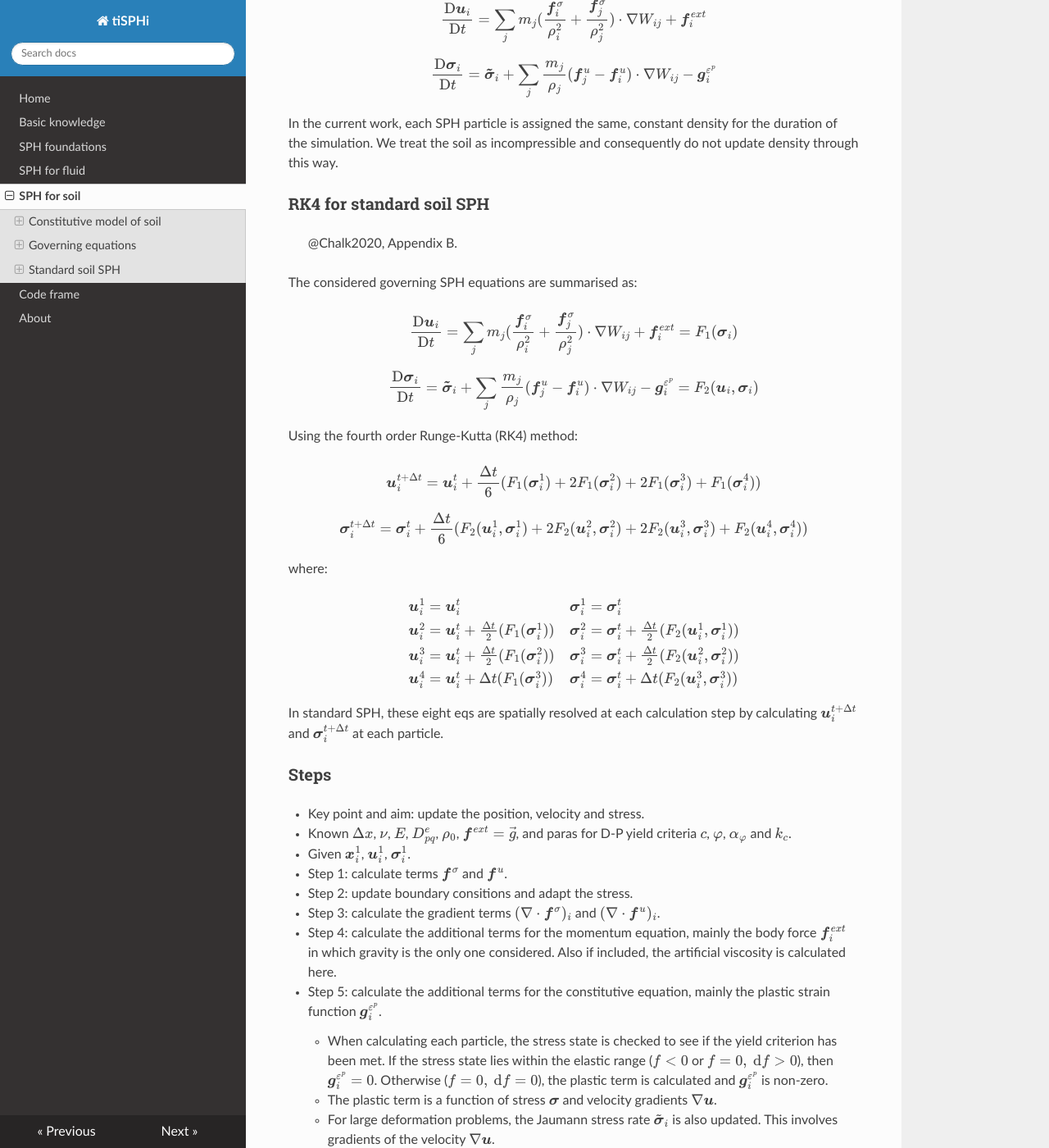
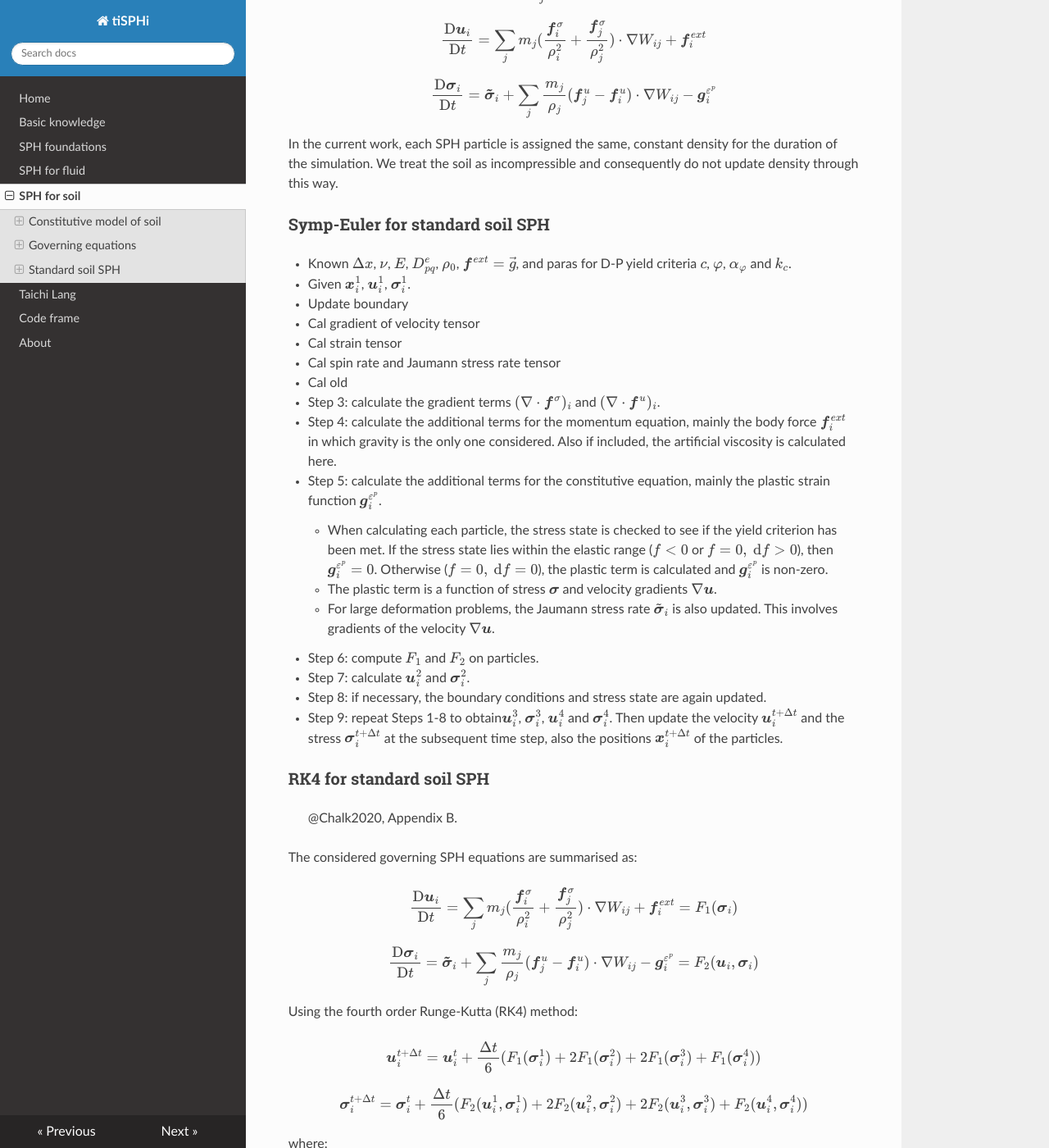
Before and after one commit to Rabmelon/tiSPHi, an MkDocs documentation site: the page built from docs/soil.md, in a window 1280 px wide and 1400 px high, scrolled down 8278 px. Shown: the whole window at 82% size. Built offline with MkDocs 1.6.1, drawn with Linux system fonts in a browser that asks for light colours; nearby versions of some CDN libraries; some of the changed text lies outside the part shown.

Commit message:
still some wrong in paras

```diff
--- a/docs/soil.md
+++ b/docs/soil.md
@@ -167,15 +167,15 @@
 \end{array} \right) \end{aligned}
 ,
 \begin{aligned} \boldsymbol{\tilde{\sigma}} = \left(\begin{array}{c}
-      2\sigma_{xy}\omega_{xy}\\ 2\sigma_{xy}\omega_{yx}\\
-      \sigma_{xx}\omega_{yx}+\sigma_{yy}\omega_{xy}\\ 0
+      2\sigma_{xy}\dot\omega_{xy}\\ 2\sigma_{xy}\dot\omega_{yx}\\
+      \sigma_{xx}\dot\omega_{yx}+\sigma_{yy}\dot\omega_{xy}\\ 0
     \end{array} \right)
     = \left(\begin{array}{c}
-      2\sigma_{xy}\omega_{xy}\\ -2\sigma_{xy}\omega_{xy}\\
-      (\sigma_{yy}-\sigma_{xx})\omega_{xy}\\ 0
+      2\sigma_{xy}\dot\omega_{xy}\\ -2\sigma_{xy}\dot\omega_{xy}\\
+      (\sigma_{yy}-\sigma_{xx})\dot\omega_{xy}\\ 0
 \end{array} \right) \end{aligned}$$
 
-$$\dot\omega_{\alpha\beta}=\frac{1}{2}(\frac{\partial u_{\alpha}}{\partial x_{\beta}}-\frac{\partial u_{\beta}}{\partial x_{\alpha}})\ ,\ \omega_{xy} = \frac{1}{2}(\frac{\partial u_x}{\partial x_y}-\frac{\partial u_y}{\partial x_x})$$
+$$\dot\omega_{\alpha\beta}=\frac{1}{2}(\frac{\partial u_{\alpha}}{\partial x_{\beta}}-\frac{\partial u_{\beta}}{\partial x_{\alpha}})\ ,\ \dot\omega_{xy} = \frac{1}{2}(\frac{\partial u_x}{\partial x_y}-\frac{\partial u_y}{\partial x_x})$$
 
 $$\begin{aligned} \boldsymbol{f}^u = \left (\begin{array}{cc}
     D^e_{11}u_x    &D^e_{12}u_y\\ D^e_{21}u_x    &D^e_{22}u_y\\
@@ -270,7 +270,7 @@
 The stress increment is then calculated from specific rules: ${\rm d}\boldsymbol{\sigma}=\boldsymbol{D}^{ep}:{\rm d}\boldsymbol{\varepsilon}$
 
 > **QUESTIONS**:
-> 1. Is the stress derivative ? deviation? divergancy? the material derivative or partial derivative?
+> 1. Is the stress derivative ? deviation? divergancy? the material derivative or partial derivative? It should be $\partial\sigma/\partial t$? Or the stress is also proper to be described in material derivative?
 
 ## Standard soil SPH
 
@@ -286,6 +286,27 @@
 $$\frac{{\rm D} \boldsymbol{\sigma}_i}{{\rm D} t} = \boldsymbol{\tilde{\sigma}}_i+\sum_j \frac{m_j}{\rho_j}(\boldsymbol{f}_j^u-\boldsymbol{f}_i^u)\cdot\nabla W_{ij}-\boldsymbol{g}_i^{\varepsilon^p}$$
 
 In the current work, each SPH particle is assigned the same, constant density for the duration of the simulation. We treat the soil as incompressible and consequently do not update density through this way.
+
+### Symp-Euler for standard soil SPH
+
+* Known $\Delta x$, $\nu$, $E$, $D_{pq}^e$, $\rho_0$, $\boldsymbol{f}^{ext} = \vec{g}$, and paras for D-P yield criteria $c$, $\varphi$, $\alpha_{\varphi}$ and $k_c$.
+* Given $\boldsymbol{x}_i^1$, $\boldsymbol{u}_i^1$, $\boldsymbol{\sigma}_i^1$.
+* Update boundary
+* Cal gradient of velocity tensor
+* Cal strain tensor
+* Cal spin rate and Jaumann stress rate tensor
+* Cal old
+
+* Step 3: calculate the gradient terms $(\nabla\cdot\boldsymbol{f}^{\sigma})_i$ and $(\nabla\cdot\boldsymbol{f}^u)_i$.
+* Step 4: calculate the additional terms for the momentum equation, mainly the body force $\boldsymbol{f}^{ext}_i$ in which gravity is the only one considered. Also if included, the artificial viscosity is calculated here.
+* Step 5: calculate the additional terms for the constitutive equation, mainly the plastic strain function $\boldsymbol{g}^{\varepsilon^p}_i$.
+    * When calculating each particle, the stress state is checked to see if the yield criterion has been met. If the stress state lies within the elastic range ($f<0$ or $f=0,\ {\rm d}f>0$), then $\boldsymbol{g}^{\varepsilon^p}_i = 0$. Otherwise ($f=0,\ {\rm d}f=0$), the plastic term is calculated and $\boldsymbol{g}^{\varepsilon^p}_i$ is non-zero.
+    * The plastic term is a function of stress $\boldsymbol{\sigma}$ and velocity gradients $\nabla \boldsymbol{u}$.
+    * For large deformation problems, the Jaumann stress rate $\tilde{\boldsymbol{\sigma}}_i$ is also updated. This involves gradients of the velocity $\nabla \boldsymbol{u}$.
+* Step 6: compute $F_1$ and $F_2$ on particles.
+* Step 7: calculate $\boldsymbol{u}_i^2$ and $\boldsymbol{\sigma}_i^2$.
+* Step 8: if necessary, the boundary conditions and stress state are again updated.
+* Step 9: repeat Steps 1-8 to obtain$\boldsymbol{u}_i^3$, $\boldsymbol{\sigma}_i^3$, $\boldsymbol{u}_i^4$ and $\boldsymbol{\sigma}_i^4$. Then update the velocity $\boldsymbol{u}_i^{t+\Delta t}$ and the stress $\boldsymbol{\sigma}_i^{t+\Delta t}$ at the subsequent time step, also the positions $\boldsymbol{x}_i^{t+\Delta t}$ of the particles.
 
 
 ### RK4 for standard soil SPH
--- a/mkdocs.yml
+++ b/mkdocs.yml
@@ -1,10 +1,11 @@
 site_name: tiSPHi
 nav:
     - Home: index.md
-    - Basic knowledge: math.md
+    - Basic knowledge: basic.md
     - SPH foundations: foundation.md
     - SPH for fluid: fluid.md
     - SPH for soil: soil.md
+    - Taichi Lang: taichi.md
     - Code frame: codeframe.md
     - About: about.md
 
```
Also changed, not shown: docs/basic.md (renamed from docs/math.md, +17 -1 lines), docs/taichi.md (added, +9 -0 lines), draft0.py (+7 -5 lines), 5 other files.
